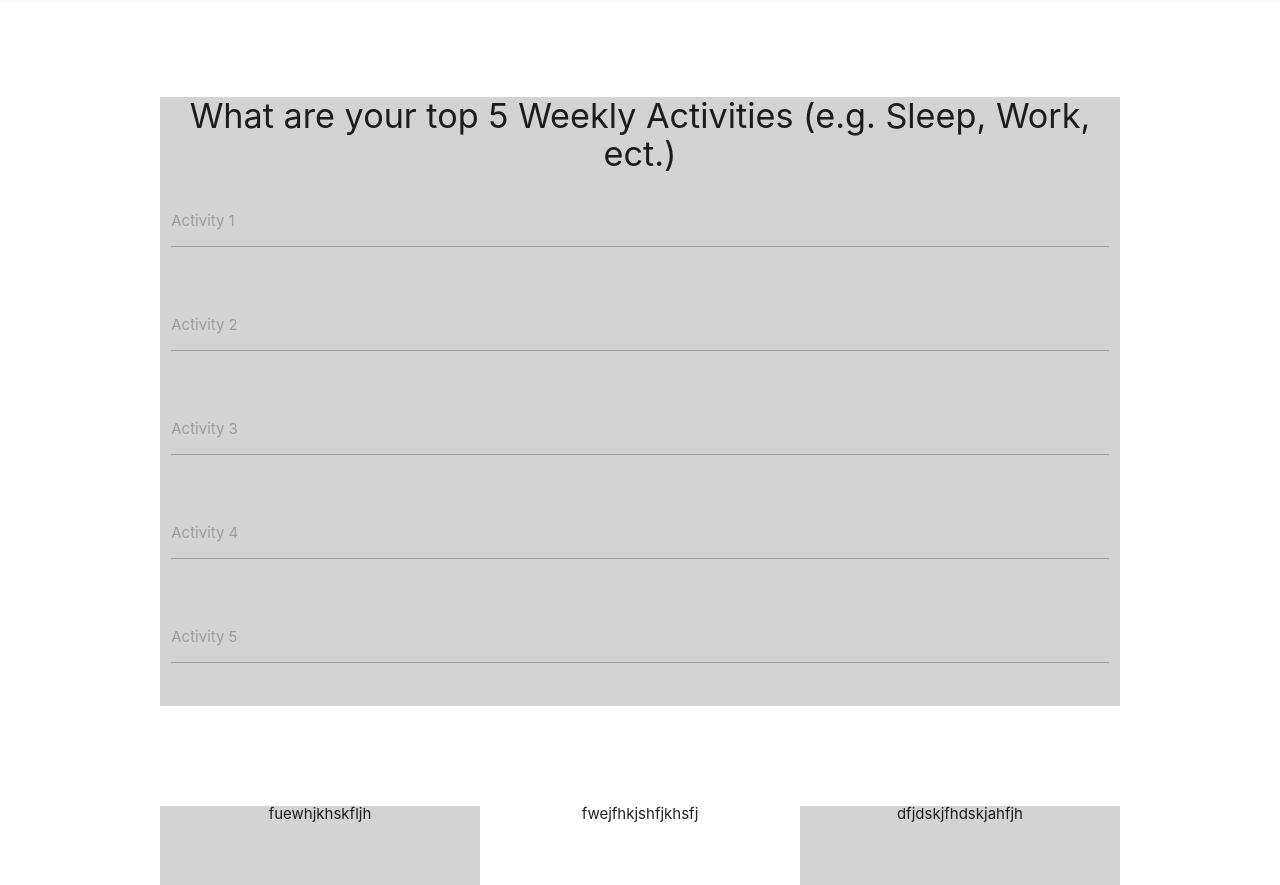
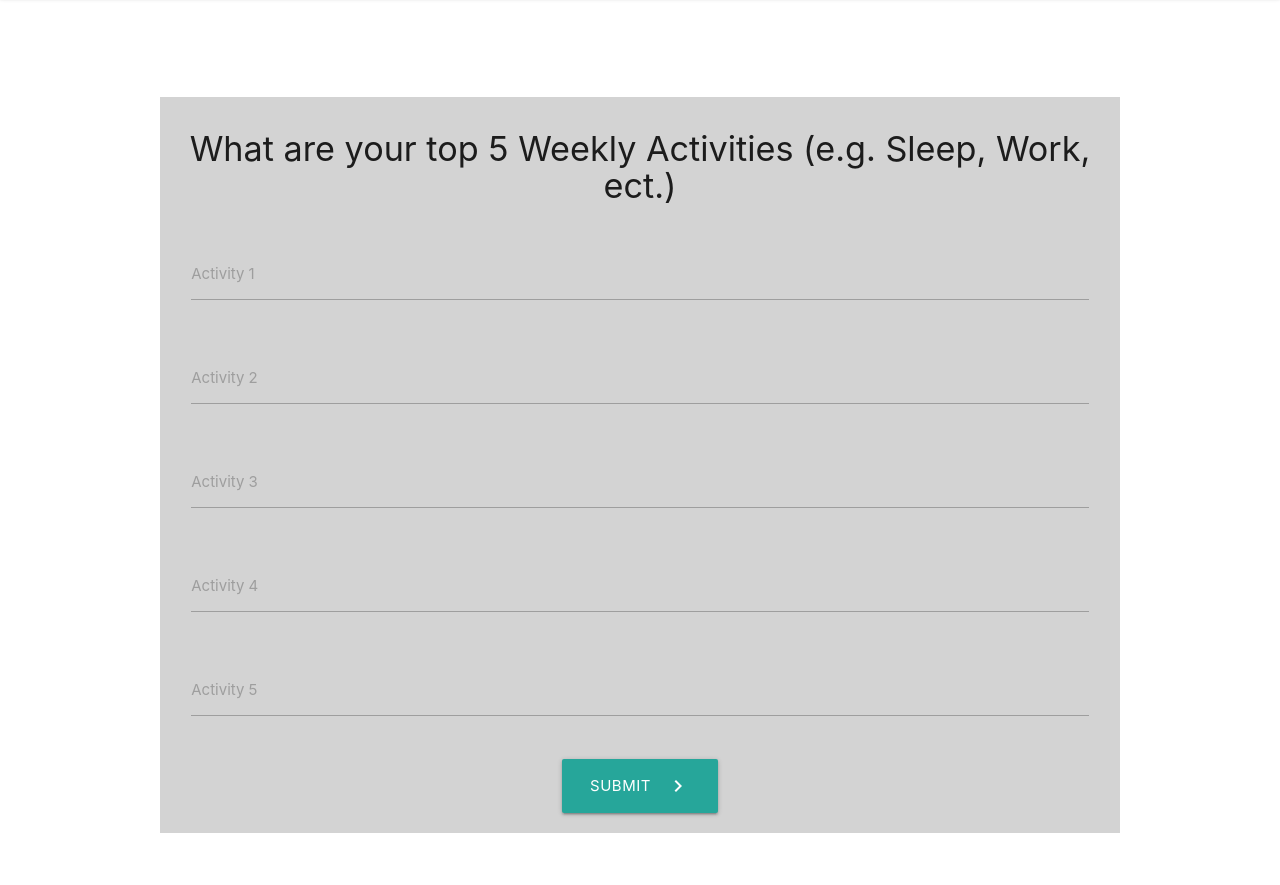
Before and after one commit to Szkotak/Timely, a plain HTML site: page index.html in a window 1280 px wide. Shown: the part 67-952 px from the top of the page. Drawn offline with nearby package versions, Linux system fonts and the light colour scheme.

Commit message:
css edits

```diff
--- a/assets/css/style.css
+++ b/assets/css/style.css
@@ -12,6 +12,15 @@
     border-color: gray;
     margin: 100px auto;
     text-align: center;
+
+}
+.init-input {
+    padding: 20px;
+
+}
+
+#activeQuestion {
+    padding-top: 10px;
 
 }
 
--- a/index.html
+++ b/index.html
@@ -8,6 +8,8 @@
    <link rel="stylesheet" type="text/css" media="screen" href="./assets/css/reset.css" />
    <link rel="stylesheet" href="https://cdnjs.cloudflare.com/ajax/libs/materialize/1.0.0-beta/css/materialize.min.css">
    <link rel="stylesheet" type="text/css" media="screen" href="./assets/css/style.css" />
+   <link href="https://fonts.googleapis.com/icon?family=Material+Icons" rel="stylesheet">
+
    <script src="https://cdnjs.cloudflare.com/ajax/libs/materialize/1.0.0-beta/js/materialize.min.js"></script>
    <script src="./assets/javascript/main.js"></script>
 </head>
@@ -57,6 +59,7 @@
                         <label for="email" id="hours5">Activity 5</label>
                     </div>
                 </div>
+                <a class="waves-effect waves-light btn-large"><i class="material-icons right">chevron_right</i>Submit</a>
             </form>
         </div>
         </div>
```
